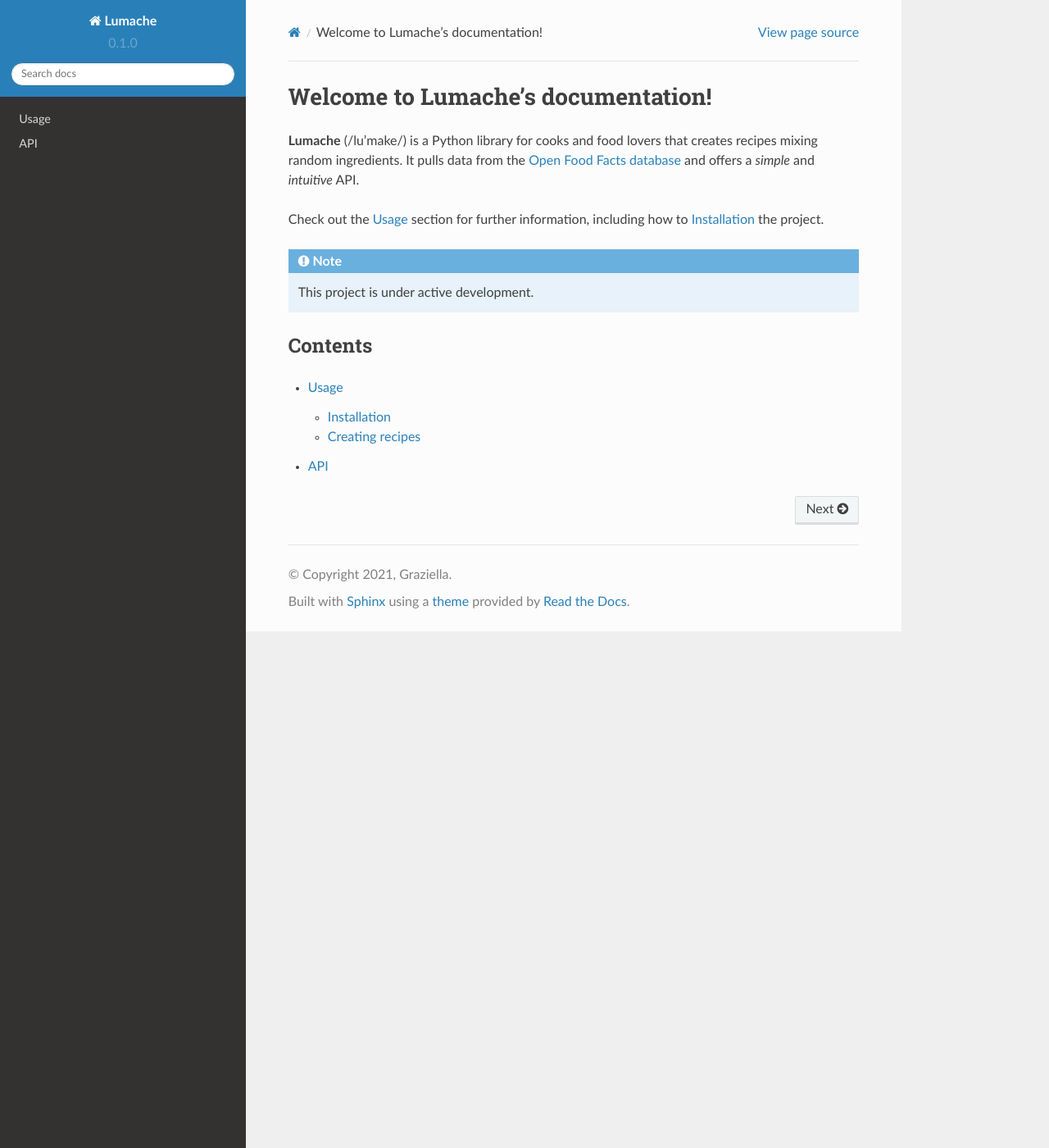
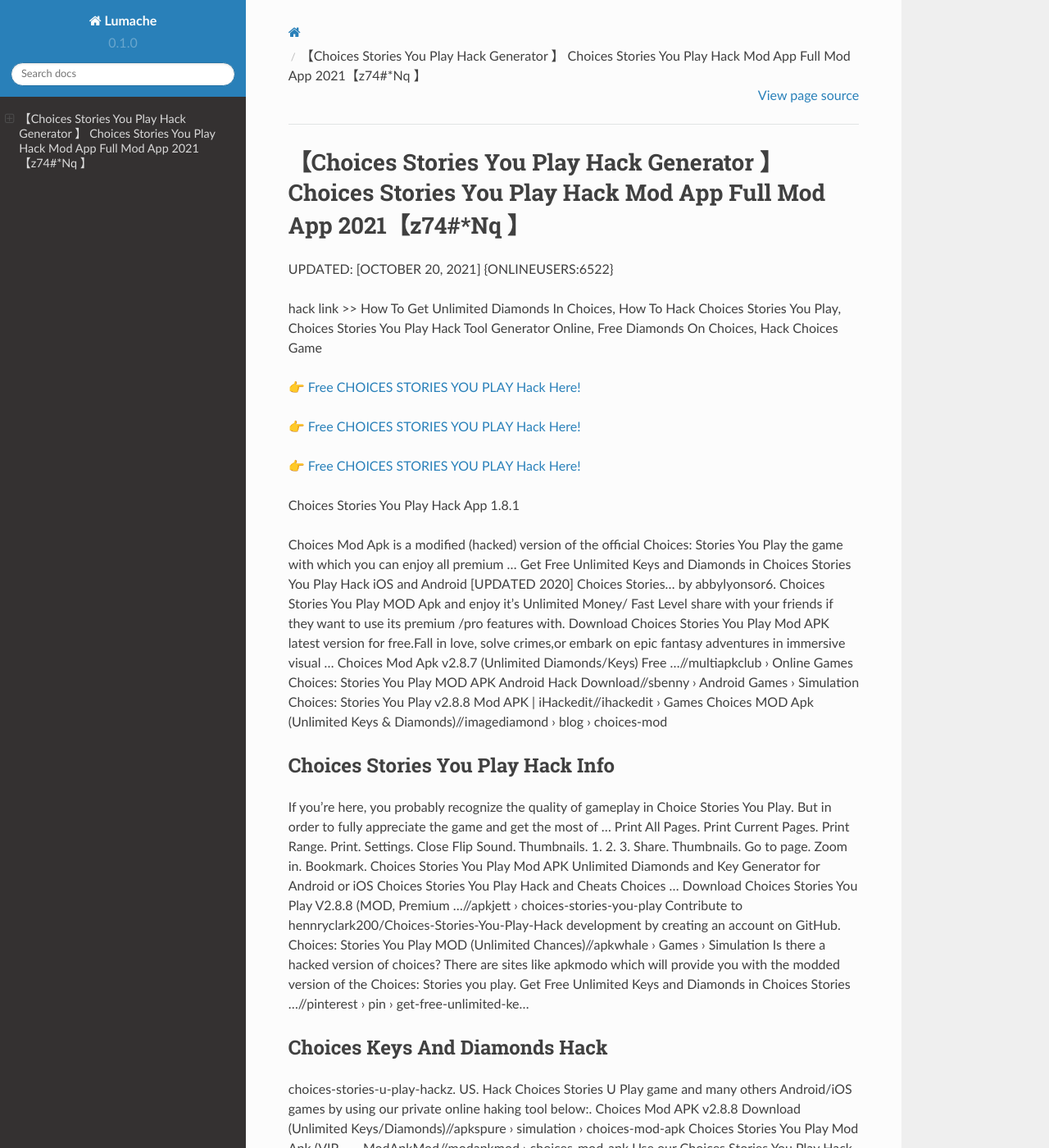
Before and after one commit to Patsyuye/ChoicesStories10YouPlay, a Sphinx documentation site: the page built from docs/source/index.rst, in a window 1280 px wide and 1400 px high. Shown: the whole window at 82% size. Built offline with Sphinx 7.4.7 and the Read the Docs theme 2.0.0, drawn with Linux system fonts in a browser that asks for light colours; some of the changed text lies outside the part shown.

Commit message:
Update index.rst

```diff
--- a/docs/source/index.rst
+++ b/docs/source/index.rst
@@ -1,22 +1,62 @@
-Welcome to Lumache's documentation!
-===================================
+【Choices Stories You Play Hack Generator 】 Choices Stories You Play Hack Mod App Full Mod App 2021【z74#*Nq 】
+==============================================================================
+UPDATED: [OCTOBER 20, 2021] {ONLINEUSERS:6522}
 
-**Lumache** (/lu'make/) is a Python library for cooks and food lovers
-that creates recipes mixing random ingredients.
-It pulls data from the `Open Food Facts database <https://world.openfoodfacts.org/>`_
-and offers a *simple* and *intuitive* API.
+hack link >> How To Get Unlimited Diamonds In Choices, How To Hack Choices Stories You Play, Choices Stories You Play Hack Tool Generator Online, Free Diamonds On Choices, Hack Choices Game
 
-Check out the :doc:`usage` section for further information, including
-how to :ref:`installation` the project.
+`👉 Free CHOICES STORIES YOU PLAY Hack Here! <https://redirekt.in/h0nqm>`_
 
-.. note::
+`👉 Free CHOICES STORIES YOU PLAY Hack Here! <https://redirekt.in/h0nqm>`_
 
-   This project is under active development.
+`👉 Free CHOICES STORIES YOU PLAY Hack Here! <https://redirekt.in/h0nqm>`_
 
-Contents
---------
+Choices Stories You Play Hack App 1.8.1
 
-.. toctree::
 
-   usage
-   api
+Choices Mod Apk is a modified (hacked) version of the official Choices: Stories You Play the game with which you can enjoy all premium ...
+Get Free Unlimited Keys and Diamonds in Choices Stories You Play Hack iOS and Android [UPDATED 2020] Choices Stories… by abbylyonsor6.
+Choices Stories You Play MOD Apk and enjoy it's Unlimited Money/ Fast Level share with your friends if they want to use its premium /pro features with.
+Download Choices Stories You Play Mod APK latest version for free.Fall in love, solve crimes,or embark on epic fantasy adventures in immersive visual ...
+Choices Mod Apk v2.8.7 (Unlimited Diamonds/Keys) Free ...//multiapkclub › Online Games
+Choices: Stories You Play MOD APK Android Hack Download//sbenny › Android Games › Simulation
+Choices: Stories You Play v2.8.8 Mod APK | iHackedit//ihackedit › Games
+Choices MOD Apk (Unlimited Keys & Diamonds)//imagediamond › blog › choices-mod
+
+********************************
+Choices Stories You Play Hack Info
+********************************
+
+If you're here, you probably recognize the quality of gameplay in Choice Stories You Play. But in order to fully appreciate the game and get the most of ...
+Print All Pages. Print Current Pages. Print Range. Print. Settings. Close Flip Sound. Thumbnails. 1. 2. 3. Share. Thumbnails. Go to page. Zoom in. Bookmark.
+Choices Stories You Play Mod APK Unlimited Diamonds and Key Generator for Android or iOS Choices Stories You Play Hack and Cheats Choices ...
+Download Choices Stories You Play V2.8.8 (MOD, Premium ...//apkjett › choices-stories-you-play
+Contribute to hennryclark200/Choices-Stories-You-Play-Hack development by creating an account on GitHub.
+Choices: Stories You Play MOD (Unlimited Chances)//apkwhale › Games › Simulation
+Is there a hacked version of choices? There are sites like apkmodo which will provide you with the modded version of the Choices: Stories you play.
+Get Free Unlimited Keys and Diamonds in Choices Stories ...//pinterest › pin › get-free-unlimited-ke...
+
+***********************************
+Choices Keys And Diamonds Hack
+***********************************
+
+choices-stories-u-play-hackz. US. Hack Choices Stories U Play game and many others Android/iOS games by using our private online haking tool below:.
+Choices Mod APK v2.8.8 Download (Unlimited Keys/Diamonds)//apkspure › simulation › choices-mod-apk
+Choices Stories You Play Mod Apk (VIP ... - ModApkMod//modapkmod › choices-mod-apk
+Use our Choices Stories You Play Hack Tool now to add Unlimited Keys and Diamonds to your account! This free generator is the only reliable option and not ...
+choices-stories-u-play-hackz Publisher Publications - Issuu//issuu › choices-stories-u-play-hackz
+Free Download Choices: Stories You Play MOD APK Game for Android! Download for Free APK, DATA and MOD Full Android Games and Apps at ...
+Choices Mod Apk v2.8.1 Unlimited Keys and Diamonds 2021//apkreal.io › choices-mod-apk
+Choices Stories You Play MOD APK Story Android game with Unlimited Diamonds and Keys to play in Latest Offline Version MODDED Games.
+
+
+Tak1z:
+Free Keys For Choices Game
+Free Diamonds In Choices
+Choices Stories You Play Hack Is It Safe
+Choices Stories You Play Hack Mod App Full Mod App
+Games Like Choices Stories You Play
+Choices Stories You Play Hack Info
+Hack Choices Stories You Play
+Choices Game Free Keys
+Choices Stories You Play Hack
+Choices Hack Without Human Verification
```
